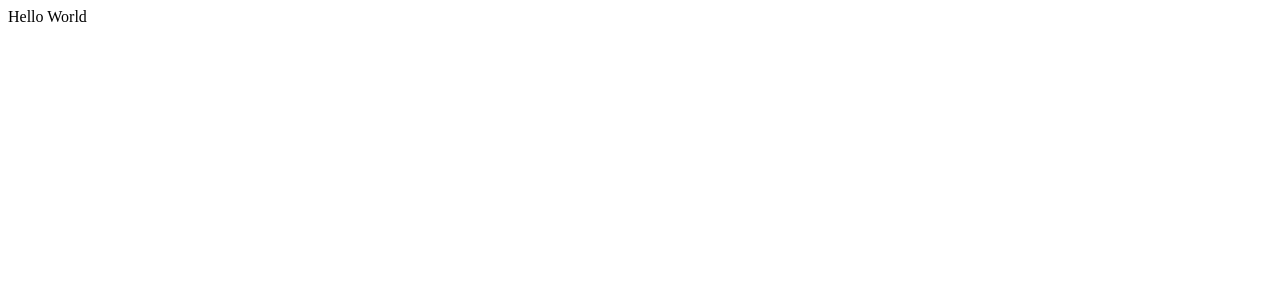
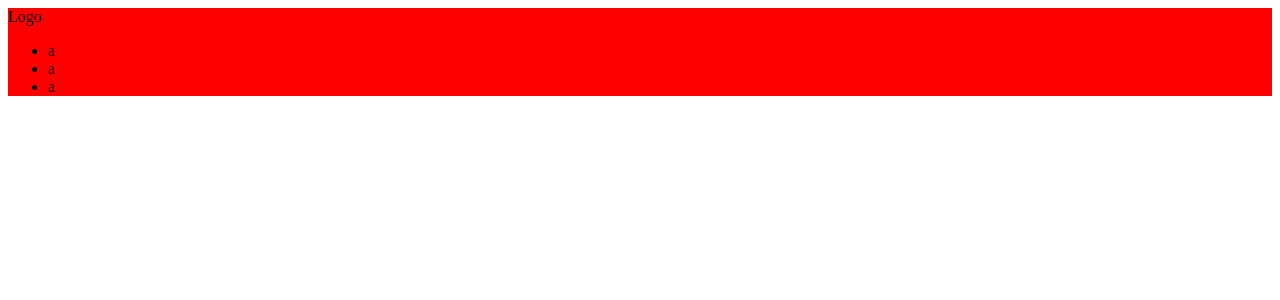
Before and after one commit to manish465/travel-app, a React (Create React App) app: page / in a window 1280 px wide. Shown: the top 300 px of the page. Built offline with nearby package versions, Linux system fonts and the light colour scheme.

Commit message:
added appbar

```diff
--- a/src/App.js
+++ b/src/App.js
@@ -1,7 +1,13 @@
 import React from "react";
 
+import AppBar from "./components/AppBar";
+
 const App = () => {
-    return <div>Hello World</div>;
+    return (
+        <>
+            <AppBar />
+        </>
+    );
 };
 
 export default App;
--- /dev/null
+++ b/src/components/AppBar.jsx
@@ -0,0 +1,18 @@
+import React from "react";
+
+import "./AppBar.scss";
+
+const AppBar = () => {
+    return (
+        <div className='app-bar'>
+            <div className='app-bar-logo'>Logo</div>
+            <ul className='app-bar-tabs'>
+                <li className='app-bar-tab'>a</li>
+                <li className='app-bar-tab'>a</li>
+                <li className='app-bar-tab'>a</li>
+            </ul>
+        </div>
+    );
+};
+
+export default AppBar;
--- /dev/null
+++ b/src/components/AppBar.scss
@@ -0,0 +1,3 @@
+.app-bar {
+    background-color: red;
+}
```
